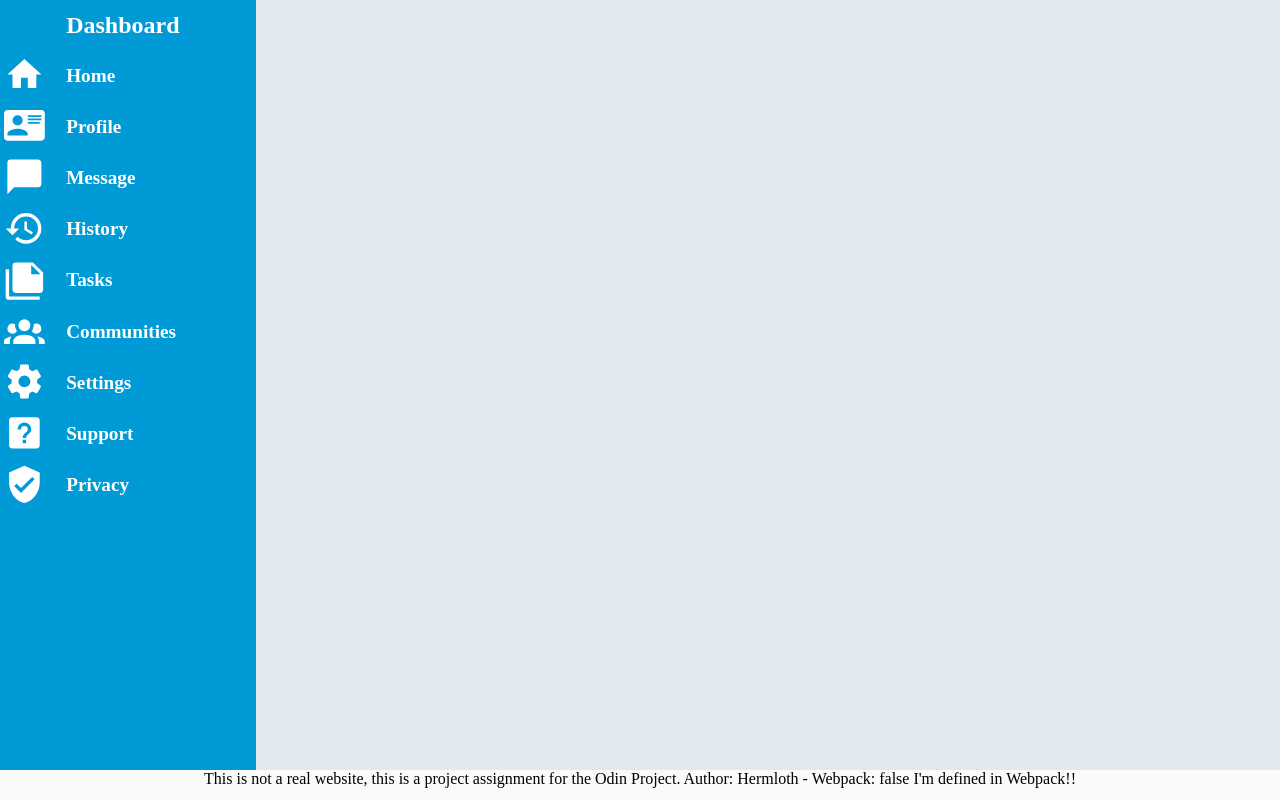
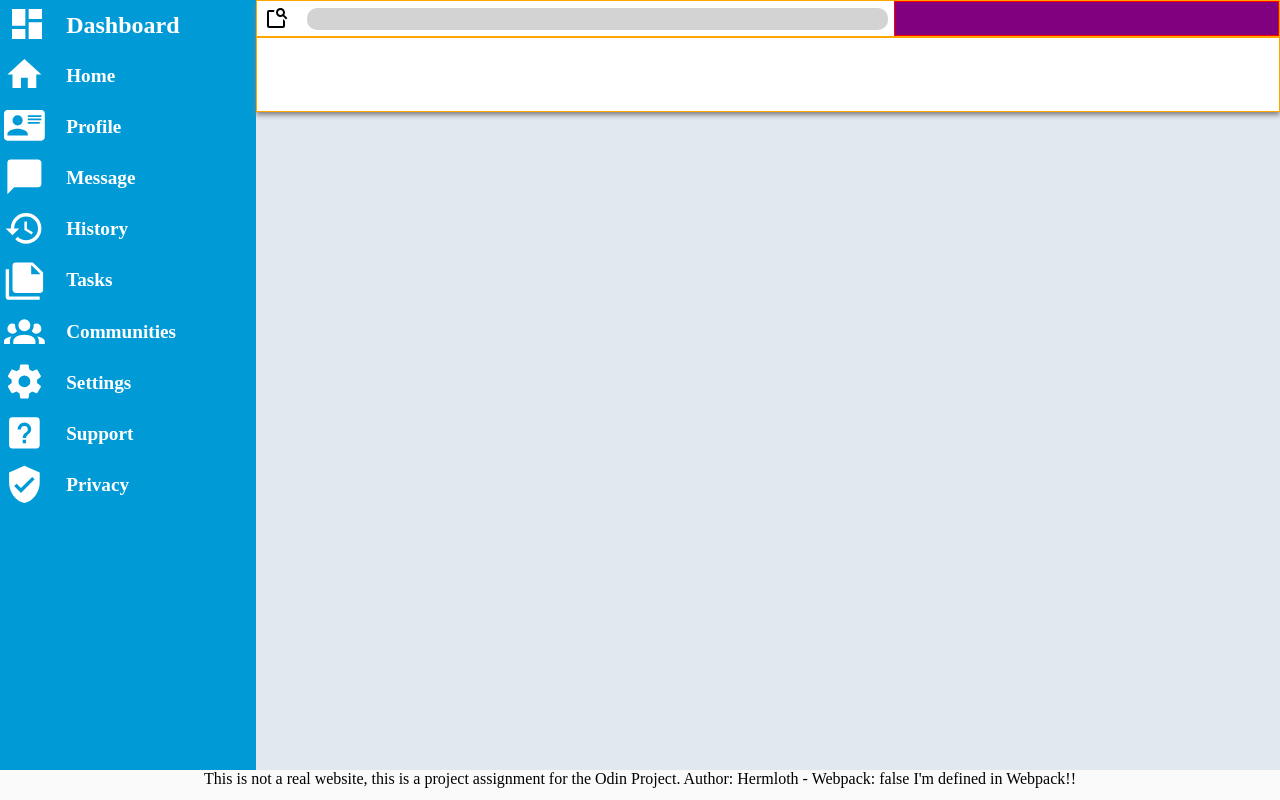
Before and after one commit to Hermloth/Admin_Dashboard, a website built with webpack: page src/template.html in a window 1280 px wide. Built offline with nearby package versions, Linux system fonts and the light colour scheme.

Commit message:
implement searchbar and start profile icons

```diff
--- a/src/LayoutBuilder.js
+++ b/src/LayoutBuilder.js
@@ -7,6 +7,9 @@ import CommunitiesIcon from './assets/account-group.svg';
 import SettingsIcon from './assets/cog.svg';
 import HelpIcon from './assets/help-box.svg';
 import PrivacyIcon from './assets/shield-check.svg';
+import bellIcon from './assets/bell.svg';
+import searchIcon from './assets/search.svg';
+
 
 export function BuildLayout () {
 	console.log("Build Layout Loaded");
@@ -99,14 +102,30 @@ export function BuildLayout () {
 	sideBarContainer.appendChild(adminMenuListContainer);
 
 // Set up header
-const headerFrame = docuemnt.createElement("div");
-headerFrame.classList.add("TestClass")
+const headerFrame = document.createElement("div");
+headerFrame.classList.add("HeaderContainer")
+parentDiv.appendChild(headerFrame);
 
+const searchBarContainer = document.createElement("div");
+searchBarContainer.classList.add("searchBarContainer");
+headerFrame.appendChild(searchBarContainer);
 
+const welcomeContainer = document.createElement("div");
+welcomeContainer.classList.add("welcomeContainer");
+headerFrame.appendChild(welcomeContainer);
 
+const searchIconImage = document.createElement('img');
+searchIconImage.src = searchIcon;
+searchIconImage.style = "width: 25px; margin-left: 8px"
+searchIconImage.classList.add("SearchBarIcon")
+searchBarContainer.appendChild(searchIconImage);
 
+const seachbar = document.createElement("input");
+seachbar.classList.add("searchbar");
+searchBarContainer.appendChild(seachbar);
 
-
-
+const notificationAndAccountContainer = document.createElement("div");
+notificationAndAccountContainer.classList.add("TestClass");
+searchBarContainer.appendChild(notificationAndAccountContainer);
 
 }
--- a/src/style.css
+++ b/src/style.css
@@ -76,6 +76,41 @@ body{
 }
 
 /* Header Styles */
+.HeaderContainer{
+    display: grid;
+    grid-area: 1/2/3/7;
+    background-color: white;
+    box-shadow: 0px 3px 5px grey;
+    grid-template-rows: 1fr 2fr;
+    grid-template-columns: repeat(1fr);
+}
+
+.searchbar{
+    border-radius: 10px;
+    background-color: lightgray;
+    border: 0px;
+    height: 20px;
+    align-self: center;
+    width: 100%;
+    margin-right: 8px;
+}
+
+
+.searchBarContainer{
+    display: grid;
+    grid-template-columns: 40px 3fr 2fr;
+    gap: 10px;
+}
+
+.SearchBarIcon{
+    align-self: center;
+}
+
+.welcomeContainer{
+    display: grid;
+    grid-template-columns: 40px 3fr 2fr;
+    gap: 10px;
+}
 
 /* Body Styles */
 
@@ -93,3 +128,11 @@ body{
     background-color: purple;
     border: 1px solid red;
 }
+
+.BorderClass{
+    border: 1px solid purple;
+}
+
+.searchBarContainer, .welcomeContainer {
+    border: 1px solid orange;
+}
```
Also changed, not shown: src/assets/bell.svg (added), src/assets/search.svg (added).
